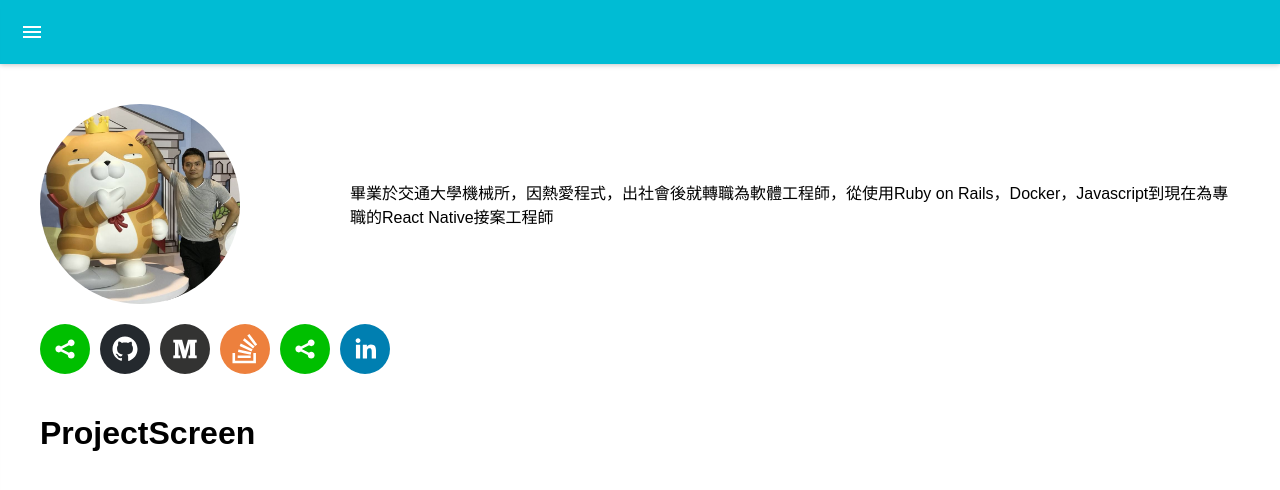
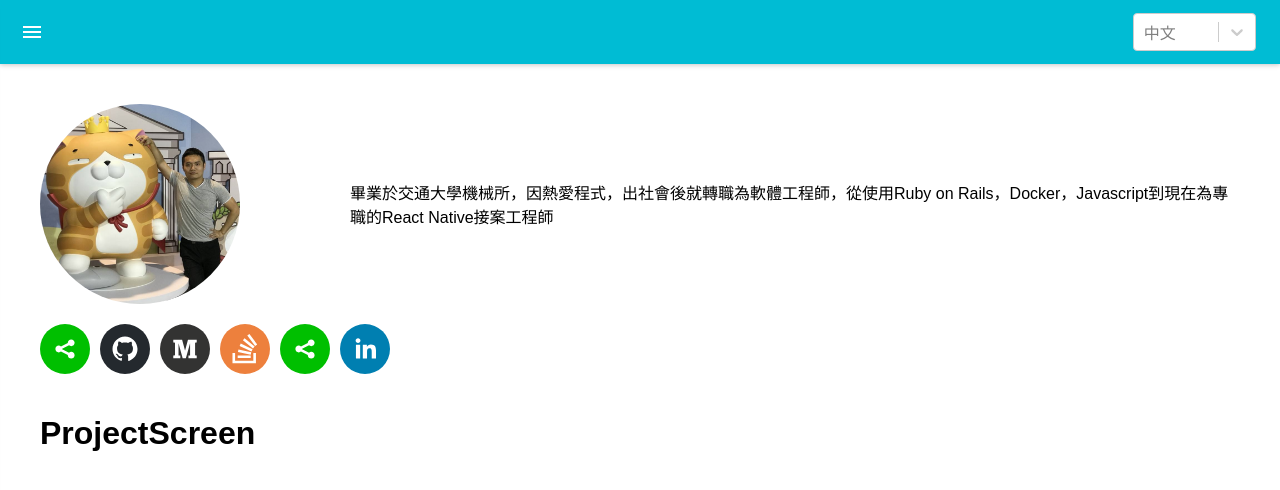
Before and after one commit to tsaohucn/my-resume, a React (Create React App) app: page /project in a window 1280 px wide. Shown: the top 490 px of the page. Built offline with nearby package versions, Linux system fonts and the light colour scheme.

Commit message:
langauge

```diff
--- a/package.json
+++ b/package.json
@@ -11,6 +11,7 @@
     "react-modal": "^3.4.2",
     "react-router-dom": "^4.3.1",
     "react-scripts": "1.1.4",
+    "react-select": "^2.1.2",
     "react-social-icons": "https://github.com/tsaohucn/react-social-icons"
   },
   "devDependencies": {
--- a/src/App.css
+++ b/src/App.css
@@ -22,6 +22,13 @@
   font-size: large;
 }
 
+.select {
+  justify-content: center;
+  align-self: center;
+  height: 50%;
+  width: 10%;
+}
+
 @keyframes App-logo-spin {
   from { transform: rotate(0deg); }
   to { transform: rotate(360deg); }
--- a/src/components/Navigator.js
+++ b/src/components/Navigator.js
@@ -1,12 +1,15 @@
-import React, { Component } from 'react'
+import React, { PureComponent } from 'react'
 import Drawer from 'material-ui/Drawer'
 import MenuItem from 'material-ui/MenuItem'
 import AppBar from 'material-ui/AppBar'
+import Select from 'react-select'
+import '../App.css'
 
-export default class Navigator extends Component {
+export default class Navigator extends PureComponent {
   constructor(props) {
     super(props)
     this.state = {
+      selectedOption: 'ch',
       drawer: false
     }
   }
@@ -29,6 +32,12 @@ export default class Navigator extends Component {
 
   goToProject = () => {
     this.props.history.push('/project')
+  }
+
+  onChange = (value) => {
+    this.setState({
+      selectedOption: value
+    })
   }
 
   render() {
@@ -54,10 +63,25 @@ export default class Navigator extends Component {
               </p>
             </MenuItem>
         </Drawer>
+        <Select
+          className={'select'}
+          value={this.state.selectedOption}
+          onChange={this.onChange}
+          options={options}
+          isSearchable={false}
+          isMulti={false}
+          autoFocus={false}
+          placeholder={'中文'}
+        />
       </AppBar>
     )
   }
 }
+
+const options = [
+  { value: 'ch', label: '中文' },
+  { value: 'en', label: '英文' }
+]
 
 const styles = {
   link: {
```
Also changed, not shown: 1 other file (tests, documents, lock files or other folders).
